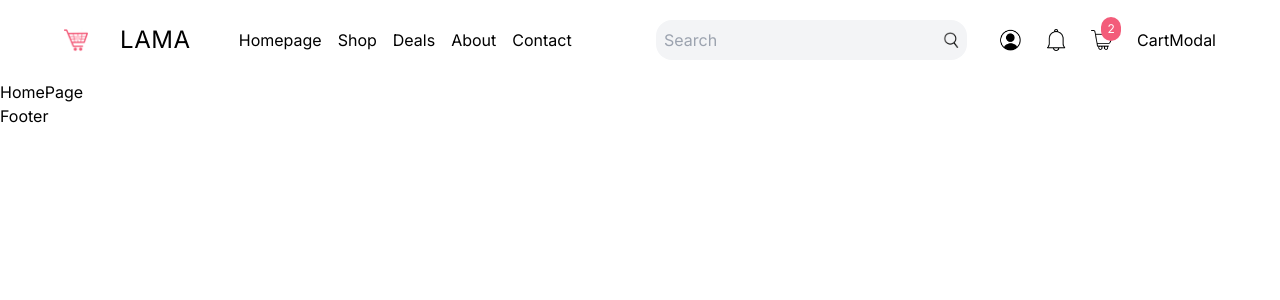
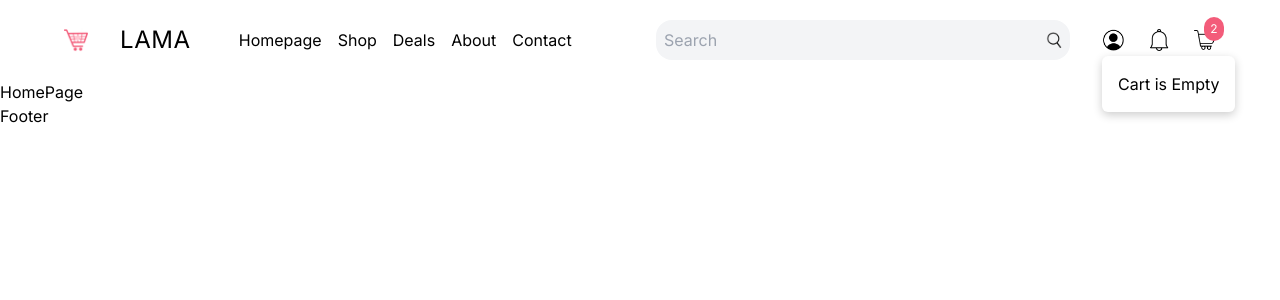
Before and after one commit to HimashaNethmini/admin-dashboard, a Next.js app: page / in a window 1280 px wide. Both pictures are taken after a click on the picture 1205 px from the left and 40 px from the top of the page. Shown: the top 300 px of the page. Built offline with nearby package versions, Linux system fonts and the light colour scheme.

Commit message:
make a static cart details

```diff
--- a/src/app/components/CartModal.tsx
+++ b/src/app/components/CartModal.tsx
@@ -1,6 +1,19 @@
+import Image from "next/image"
+
 const CartModal = () => {
+
+  const cartItems = false
+
   return (
-    <div>CartModal</div>
+    <div className="absolute p-4 rounded-md shadow-[0_3px_10px_rgb(0,0,0,0.2)] bg-white top-14 flex flex-col gap-6 z-20 ">
+      {!cartItems ? (
+        <div className="">Cart is Empty </div>
+      ): (
+        <div className="">
+          <Image src="" alt="" width={72} height={96} className="object-cover rounded-md"/>
+        </div>
+      )}
+    </div>
   )
 }
 
```
